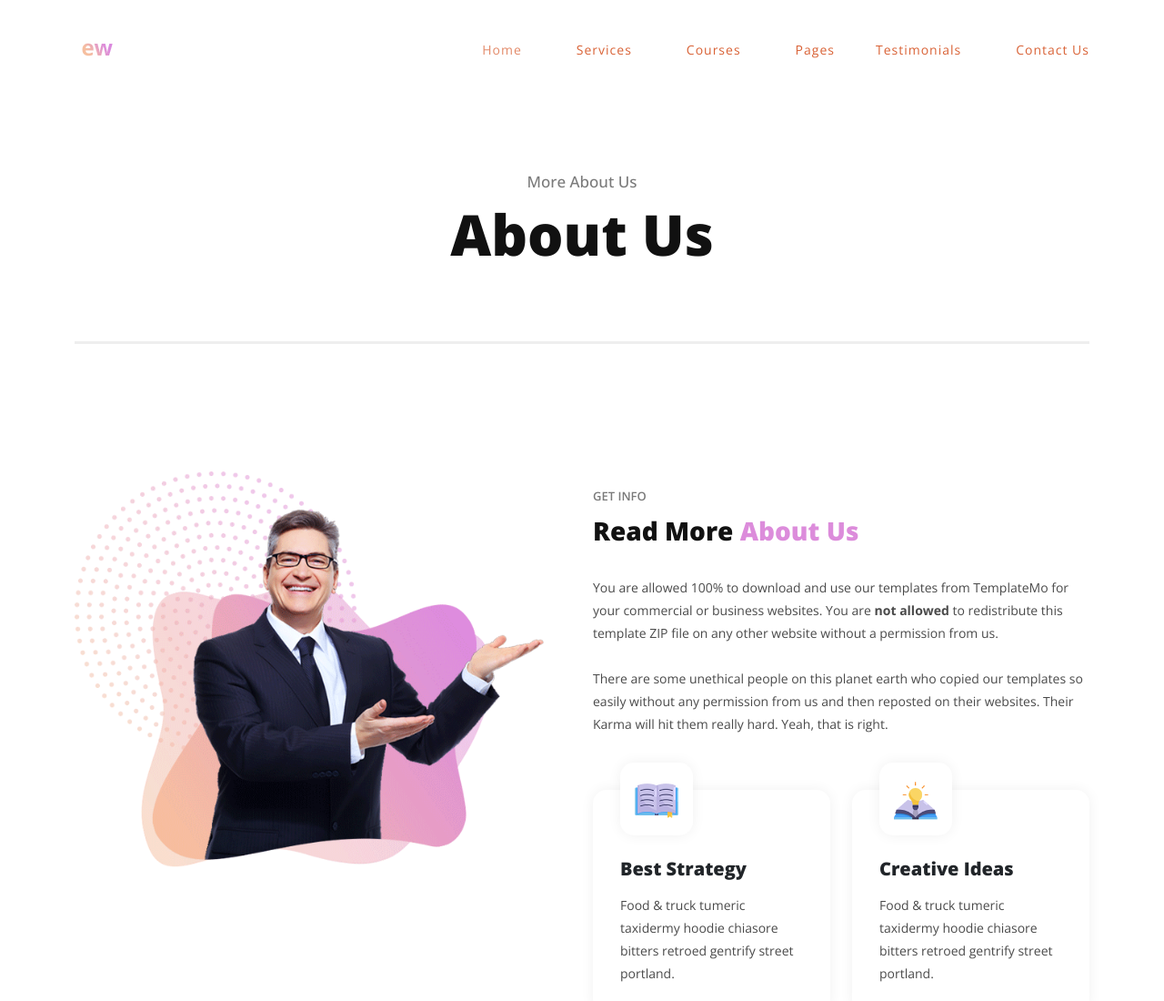
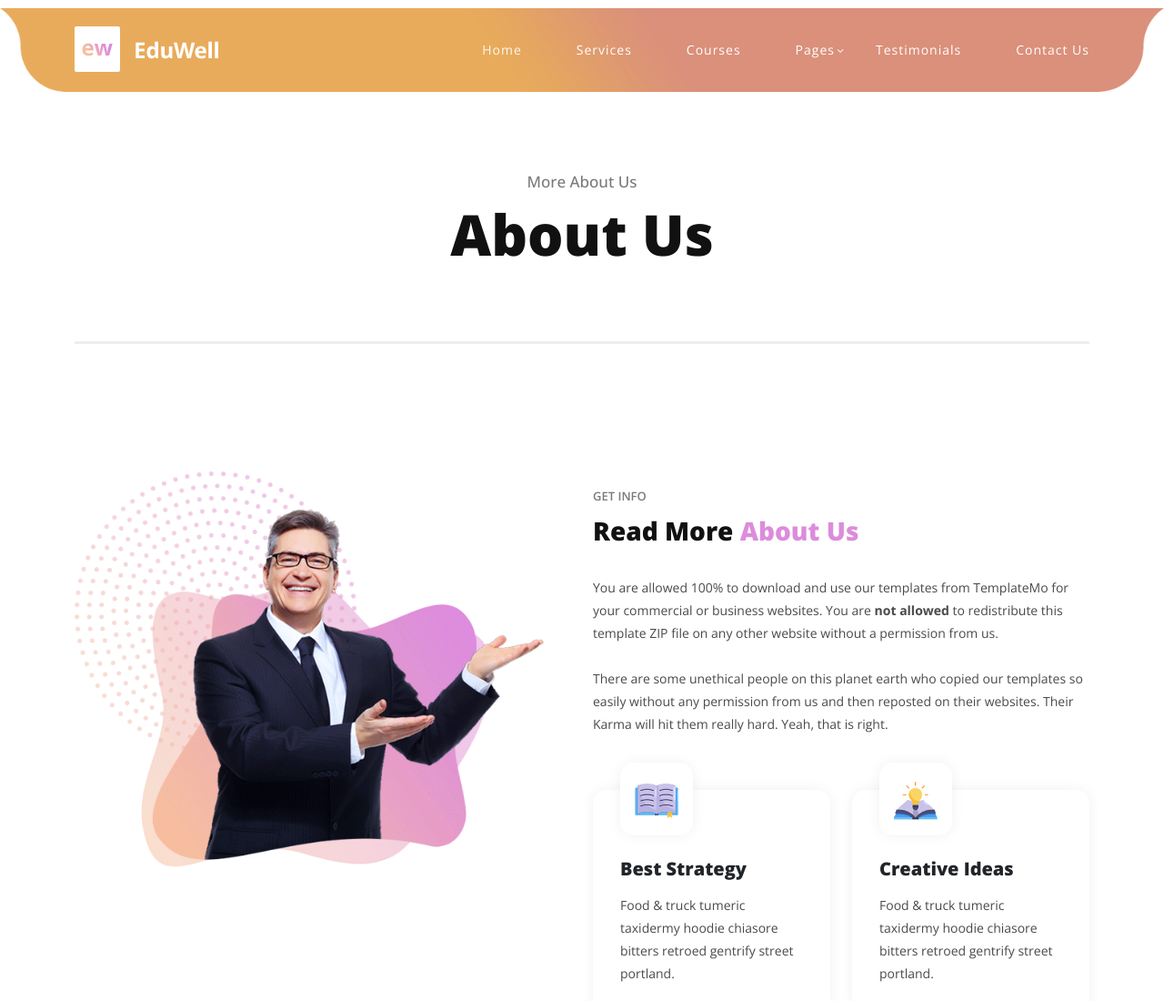
Before and after one commit to Reneezy87/NewPath, a plain HTML site: page about-us.html in a window 1280 px wide. Shown: the top 1100 px of the page at 91% size. Drawn offline with nearby package versions, Linux system fonts and the light colour scheme.

Commit message:
Add files via upload

```diff
--- a/assets/css/templatemo-eduwell-style.css
+++ b/assets/css/templatemo-eduwell-style.css
@@ -247,7 +247,7 @@ header
 */
 .background-header {
   background: rgb(219,138,222) !important;
-  background: linear-gradient(-145deg, rgba(219,138,222,1) 0%, rgba(246,191,159,1) 100%) !important;
+  background: linear-gradient(-145deg, rgba(217,151,23,1) 0%, rgba(246,191,159,1) 100%) !important;
   height: 80px!important;
   position: fixed!important;
   top: 0!important;
@@ -257,7 +257,7 @@ header
 }
 
 .header-area {
-  /*background-image: url(../images/header-bg.png);*/
+  background-image: url(../images/header-bg.png);
   background-size: contain;
   background-repeat: no-repeat;
   background-position: center;
@@ -328,7 +328,7 @@ header
   font-weight: 400;
   font-size: 14px;
   text-transform: capitalize;
-  color: #D96236;
+  color: #FFF;
   -webkit-transition: all 0.3s ease 0s;
   -moz-transition: all 0.3s ease 0s;
   -o-transition: all 0.3s ease 0s;
@@ -341,8 +341,8 @@ header
 
 .header-area .main-nav .nav li:hover a,
 .header-area .main-nav .nav li a.active {
-  color: #D96236!important;
-  opacity: 0.75;
+  color: #FFF !important;
+  opacity: 0.90;
 }
 
 .background-header .main-nav .nav li:hover a,
```
